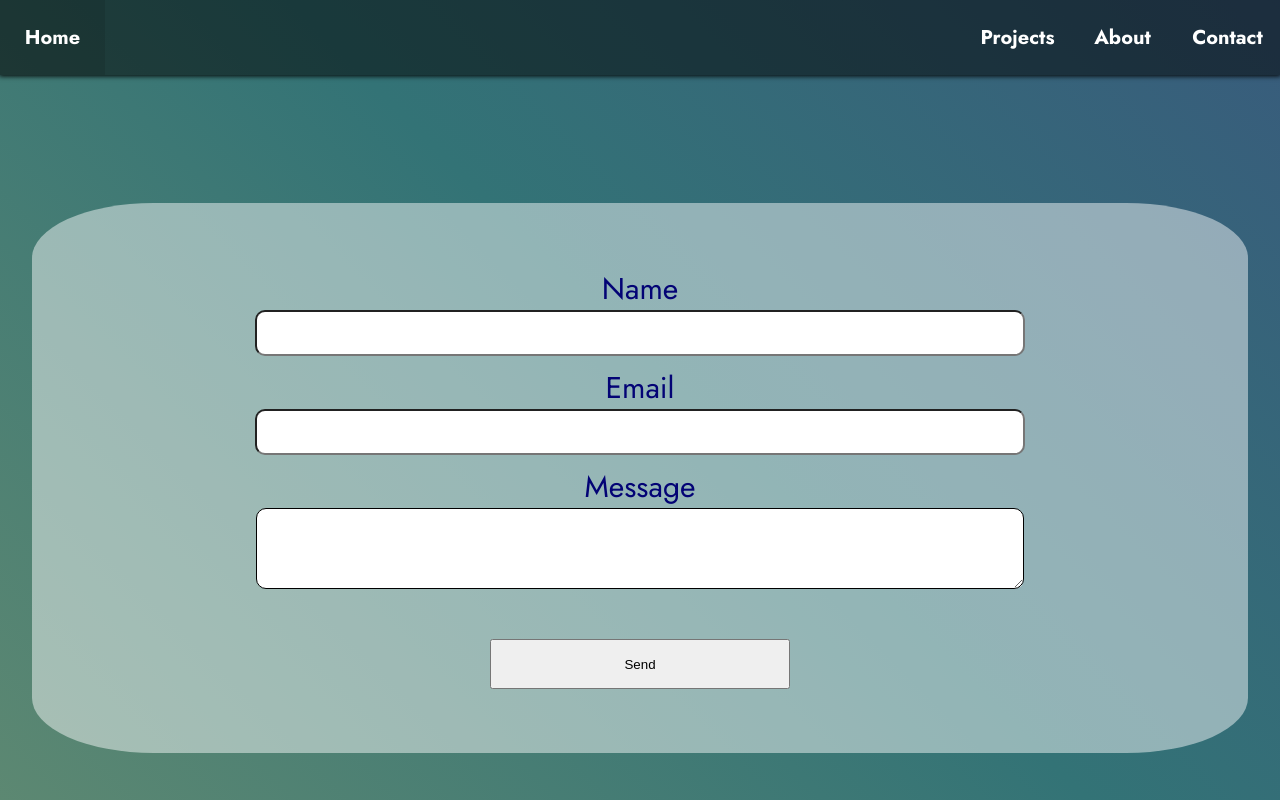
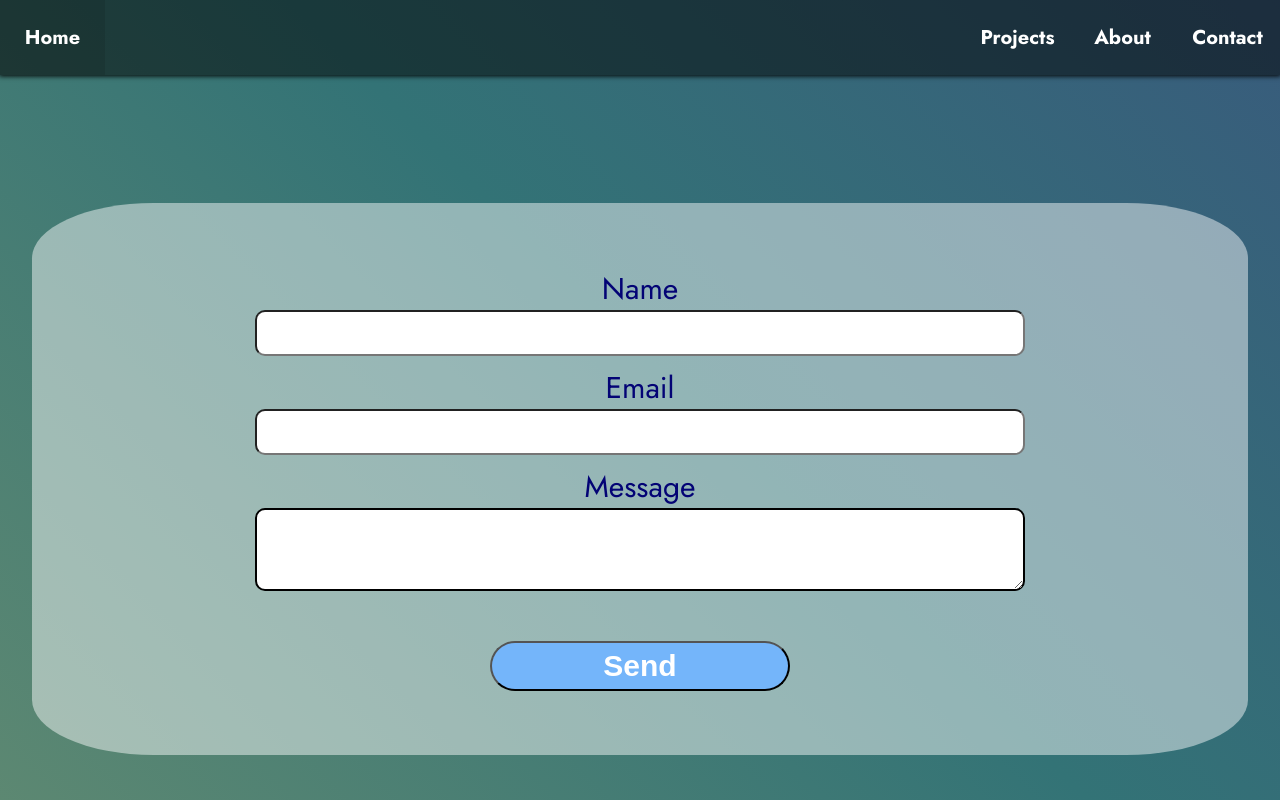
Before and after one commit to Kan5661/portfolio, a React (Create React App) app: page /contact in a window 1280 px wide. Built offline with nearby package versions, Linux system fonts and the light colour scheme.

Commit message:
more styling on contact form

```diff
--- a/src/styles/Contact.css
+++ b/src/styles/Contact.css
@@ -25,7 +25,7 @@
     font-size: 22px;
     margin: 0 auto 50px auto;
     border-radius: 10px;
-    border: 1px solid;
+    border: 2px solid;
 }
 
 .Label {
@@ -33,7 +33,23 @@
 }
 
 .EmailSubmit {
+    font-size: 30px;
+    font-weight: 800;
     width:  300px;
     height: 50px;
-    margin: 0 auto
+    margin: 0 auto;
+    color: white;
+    background-color: rgb(116, 181, 250);
+    border-radius: 25px;
+    cursor: pointer;
+    transition: scale 0.03s;
 }
+
+.EmailSubmit:hover {
+    background-color: rgb(139, 195, 255);
+    scale: 1.05;
+}
+
+.EmailSubmit:active {
+    color: black;
+}
```
